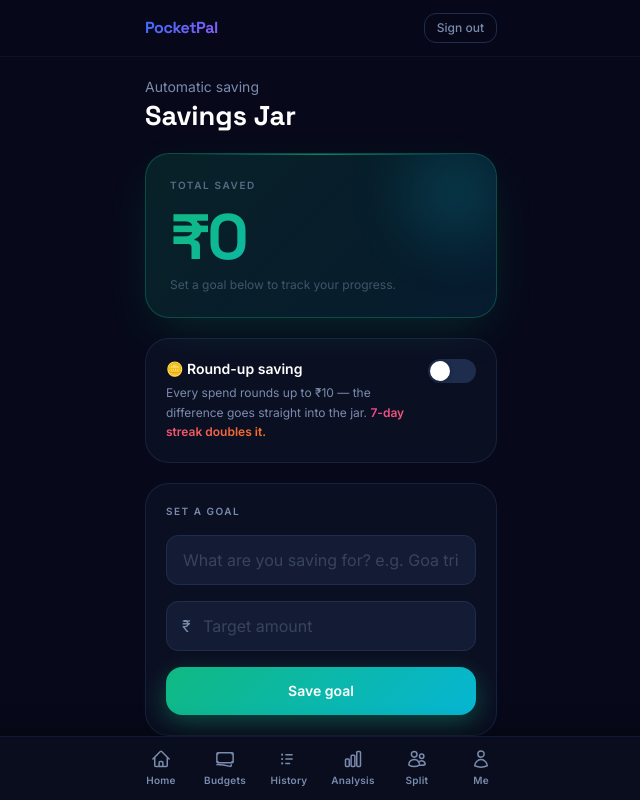
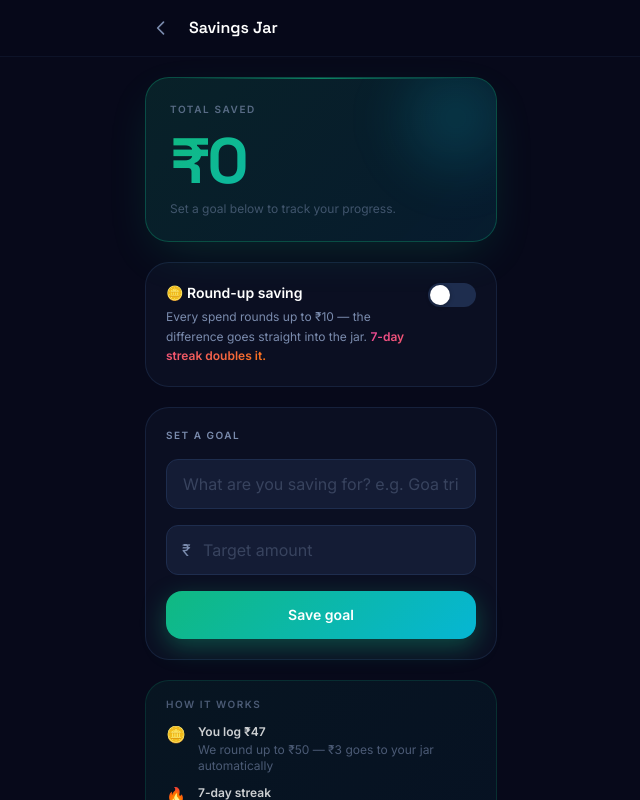
Before and after one commit to hussainfahadafzal/PocketPal, a React (Vite) app in the folder frontend/: page /jar in a window 1280 px wide. Shown: the top 800 px of the page, without its empty margins (319-959 px from the left). Built offline with nearby package versions, Linux system fonts and the light colour scheme; no server answers; sample sign-in values are in the browser's storage; a web font is replaced by a local one.

Commit message:
update jar

```diff
--- a/frontend/src/App.jsx
+++ b/frontend/src/App.jsx
@@ -39,7 +39,7 @@ function ProtectedRoute({ children }) {
   return children;
 }
 
-const NO_NAV = ['/login', '/register', '/onboarding', '/add', '/forgot-password', '/profile/edit', '/profile/change-password', '/goals', '/notifications', '/settings', '/help', '/about'];
+const NO_NAV = ['/login', '/register', '/onboarding', '/add', '/forgot-password', '/profile/edit', '/profile/change-password', '/goals', '/notifications', '/settings', '/help', '/about', '/jar'];
 
 export default function App() {
   const location = useLocation();
--- a/frontend/src/pages/Jar.jsx
+++ b/frontend/src/pages/Jar.jsx
@@ -1,7 +1,7 @@
 import { useEffect, useState } from 'react';
+import { useNavigate } from 'react-router-dom';
 import { motion, AnimatePresence } from 'framer-motion';
 import client from '../api/client';
-import TopBar from '../components/TopBar';
 import { useCountUp } from '../hooks/useCountUp';
 
 const SPRING = { duration: 0.5, ease: [0.22, 1, 0.36, 1] };
@@ -48,6 +48,7 @@ function Toggle({ enabled, onToggle, disabled }) {
 }
 
 export default function Jar() {
+  const navigate = useNavigate();
   const [jar, setJar]               = useState(null);
   const [roundupEnabled, setRoundup] = useState(false);
   const [toggling, setToggling]     = useState(false);
@@ -107,8 +108,21 @@ export default function Jar() {
   const pct     = hasGoal ? Math.min((jar.savings_jar / jar.jar_goal_amount) * 100, 100) : 0;
 
   return (
-    <div className="min-h-screen bg-bg pb-28 page-enter">
-      <TopBar showLogout />
+    <div className="min-h-screen bg-bg pb-28 page-enter" style={{ paddingTop: 'env(safe-area-inset-top,0px)' }}>
+      <div className="sticky top-0 z-40 border-b border-border/30"
+        style={{ background: 'rgba(7,9,26,0.90)', backdropFilter: 'blur(24px)', WebkitBackdropFilter: 'blur(24px)', paddingTop: 'env(safe-area-inset-top,0px)' }}
+      >
+        <div className="max-w-sm mx-auto px-4 h-14 flex items-center gap-3">
+          <button onClick={() => navigate('/profile')}
+            className="h-8 w-8 flex items-center justify-center rounded-xl text-muted hover:text-text transition-colors"
+          >
+            <svg className="w-5 h-5" fill="none" stroke="currentColor" viewBox="0 0 24 24">
+              <path strokeLinecap="round" strokeLinejoin="round" strokeWidth={2} d="M15 19l-7-7 7-7" />
+            </svg>
+          </button>
+          <span className="font-heading font-semibold text-text text-base flex-1">Savings Jar</span>
+        </div>
+      </div>
 
       <motion.div
         className="max-w-sm mx-auto px-4 pt-5 flex flex-col gap-5"
@@ -116,14 +130,6 @@ export default function Jar() {
         initial="hidden"
         animate="show"
       >
-        {/* Heading */}
-        <motion.div variants={cardVariants}>
-          <p className="text-muted text-sm mb-0.5">Automatic saving</p>
-          <h1 className="font-display text-[1.7rem] font-bold text-text leading-tight">
-            Savings Jar
-          </h1>
-        </motion.div>
-
         {/* Jar total card */}
         <motion.div variants={cardVariants}>
           <div
--- a/frontend/src/pages/Profile.jsx
+++ b/frontend/src/pages/Profile.jsx
@@ -299,6 +299,7 @@ export default function Profile() {
         <Section title="Account">
           <MenuRow icon="✏️" grad="rgba(59,108,255,0.12)"  label="Edit Profile"     sub="Name, email, budget settings" onClick={() => navigate('/profile/edit')} />
           <MenuRow icon="🎯" grad="rgba(16,185,129,0.12)"  label="My Goals"         sub="Track personal savings goals"  onClick={() => navigate('/goals')} />
+          <MenuRow icon="🫙" grad="rgba(16,185,129,0.12)"  label="Savings Jar"      sub="Round-up savings & jar goal"   onClick={() => navigate('/jar')} />
           <MenuRow icon="🔒" grad="rgba(139,92,246,0.12)"  label="Change Password"                                     onClick={() => navigate('/profile/change-password')} />
         </Section>
 
```
